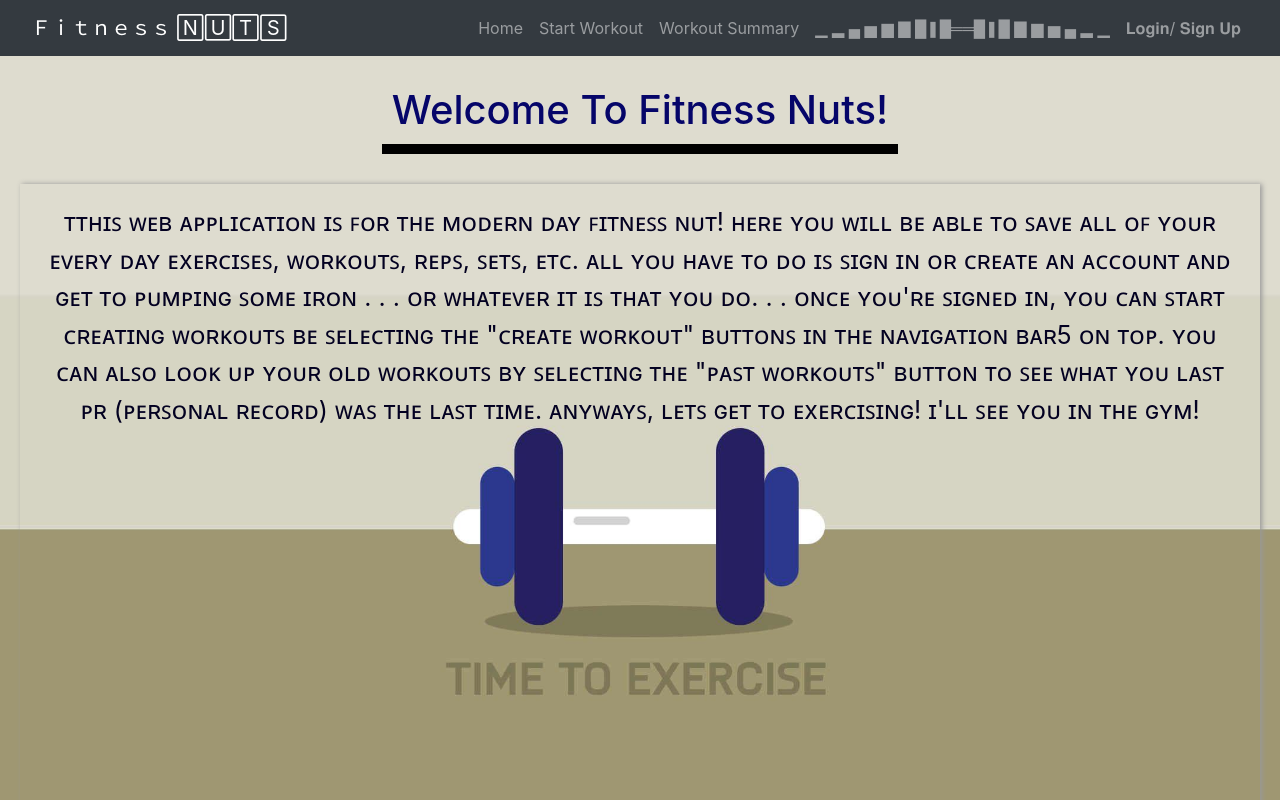
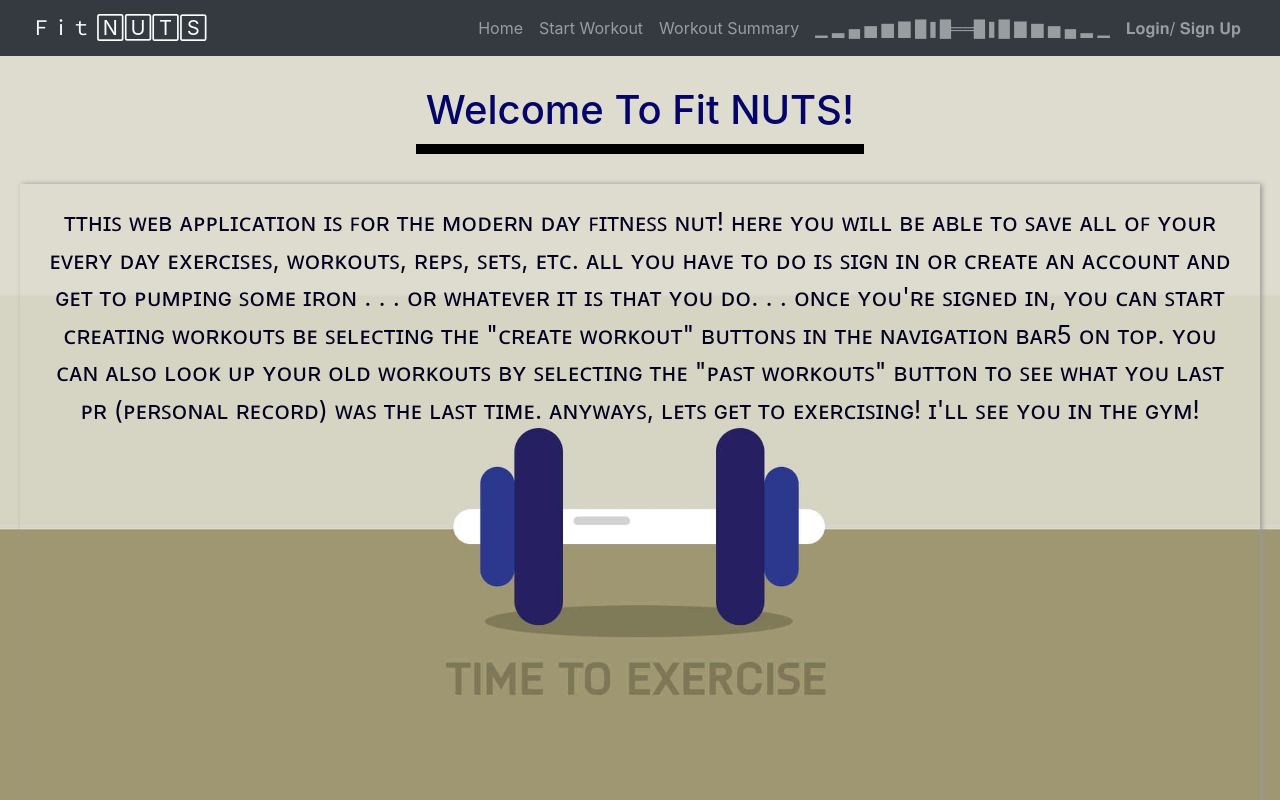
Before and after one commit to jesterb0206/fit-nuts, a React (Create React App) app in the folder client/: page / in a window 1280 px wide. Shown: the top 800 px of the page. Built offline with nearby package versions, Linux system fonts and the light colour scheme.

Commit message:
added classNames, added small css changes and changed title...again

```diff
--- a/client/src/App.css
+++ b/client/src/App.css
@@ -127,7 +127,7 @@ tr {
     rgba(255, 255, 255, 0)
   );
   backdrop-filter: blur(15px);
-  -webkit-backdrop-filter: blur(15px);
+  -webkit-backdrop-filter: blur(30px);
   border-radius: 20px;
   border: 1px solid rgba(255, 255, 255, 0.18);
   box-shadow: 0 8px 32px 0 rgba(0, 0, 0, 0.37);
--- a/client/src/components/AddExercise.js
+++ b/client/src/components/AddExercise.js
@@ -171,7 +171,7 @@ const AddExercise = () => {
         </Form.Group> */}
 
         <Form.Group controlId='formBasicSelect'>
-          <Form.Label>Day of the Week</Form.Label>
+          <Form.Label className='inputNameTitle'>Day of the Week</Form.Label>
           <Form.Control
             as='select'
             placeholder='Sunday, Monday, Tuesday, Wednesday, Thursday, Friday, Saturday '
--- a/client/src/components/NavBar.js
+++ b/client/src/components/NavBar.js
@@ -17,7 +17,7 @@ const AppNavbar = () => {
       <Navbar bg='dark' variant='dark' expand='lg'>
         <Container fluid>
           <Navbar.Brand as={Link} to='/'>
-            Ｆｉｔｎｅｓｓ 🄽🅄🅃🅂
+            Ｆｉｔ 🄽🅄🅃🅂
           </Navbar.Brand>
           <Navbar.Toggle aria-controls='navbar' />
           <Navbar.Collapse id='navbar'>
--- a/client/src/pages/Homepage.js
+++ b/client/src/pages/Homepage.js
@@ -13,7 +13,7 @@ const Homepage = () => {
 
     return(
         <div className='homepageSection'>
-            <h1 className='welcomeHeader'>Welcome To Fitness Nuts!</h1>
+            <h1 className='welcomeHeader'>Welcome To Fit NUTS!</h1>
             <p className='introParagraph'>ᴛᴛʜɪꜱ ᴡᴇʙ ᴀᴘᴘʟɪᴄᴀᴛɪᴏɴ ɪꜱ ꜰᴏʀ ᴛʜᴇ ᴍᴏᴅᴇʀɴ ᴅᴀʏ ꜰɪᴛɴᴇꜱꜱ ɴᴜᴛ! ʜᴇʀᴇ ʏᴏᴜ ᴡɪʟʟ ʙᴇ ᴀʙʟᴇ ᴛᴏ ꜱᴀᴠᴇ ᴀʟʟ ᴏꜰ ʏᴏᴜʀ ᴇᴠᴇʀʏ ᴅᴀʏ ᴇxᴇʀᴄɪꜱᴇꜱ, ᴡᴏʀᴋᴏᴜᴛꜱ, ʀᴇᴘꜱ, ꜱᴇᴛꜱ, ᴇᴛᴄ. ᴀʟʟ ʏᴏᴜ ʜᴀᴠᴇ ᴛᴏ ᴅᴏ ɪꜱ ꜱɪɢɴ ɪɴ ᴏʀ ᴄʀᴇᴀᴛᴇ ᴀɴ ᴀᴄᴄᴏᴜɴᴛ ᴀɴᴅ ɢᴇᴛ ᴛᴏ ᴘᴜᴍᴘɪɴɢ ꜱᴏᴍᴇ ɪʀᴏɴ . . . ᴏʀ ᴡʜᴀᴛᴇᴠᴇʀ ɪᴛ ɪꜱ ᴛʜᴀᴛ ʏᴏᴜ ᴅᴏ. . . ᴏɴᴄᴇ ʏᴏᴜ'ʀᴇ ꜱɪɢɴᴇᴅ ɪɴ, ʏᴏᴜ ᴄᴀɴ ꜱᴛᴀʀᴛ ᴄʀᴇᴀᴛɪɴɢ ᴡᴏʀᴋᴏᴜᴛꜱ ʙᴇ ꜱᴇʟᴇᴄᴛɪɴɢ ᴛʜᴇ "ᴄʀᴇᴀᴛᴇ ᴡᴏʀᴋᴏᴜᴛ" ʙᴜᴛᴛᴏɴꜱ ɪɴ ᴛʜᴇ ɴᴀᴠɪɢᴀᴛɪᴏɴ ʙᴀʀ5 ᴏɴ ᴛᴏᴘ. ʏᴏᴜ ᴄᴀɴ ᴀʟꜱᴏ ʟᴏᴏᴋ ᴜᴘ ʏᴏᴜʀ ᴏʟᴅ ᴡᴏʀᴋᴏᴜᴛꜱ ʙʏ ꜱᴇʟᴇᴄᴛɪɴɢ ᴛʜᴇ "ᴘᴀꜱᴛ ᴡᴏʀᴋᴏᴜᴛꜱ" ʙᴜᴛᴛᴏɴ ᴛᴏ ꜱᴇᴇ ᴡʜᴀᴛ ʏᴏᴜ ʟᴀꜱᴛ ᴘʀ (ᴘᴇʀꜱᴏɴᴀʟ ʀᴇᴄᴏʀᴅ) ᴡᴀꜱ ᴛʜᴇ ʟᴀꜱᴛ ᴛɪᴍᴇ. ᴀɴʏᴡᴀʏꜱ, ʟᴇᴛꜱ ɢᴇᴛ ᴛᴏ ᴇxᴇʀᴄɪꜱɪɴɢ! ɪ'ʟʟ ꜱᴇᴇ ʏᴏᴜ ɪɴ ᴛʜᴇ ɢʏᴍ!</p>
         </div>
     )
```
Also changed, not shown: client/src/images/gym.jpg (added), 1 other file (tests, documents, lock files or other folders).
